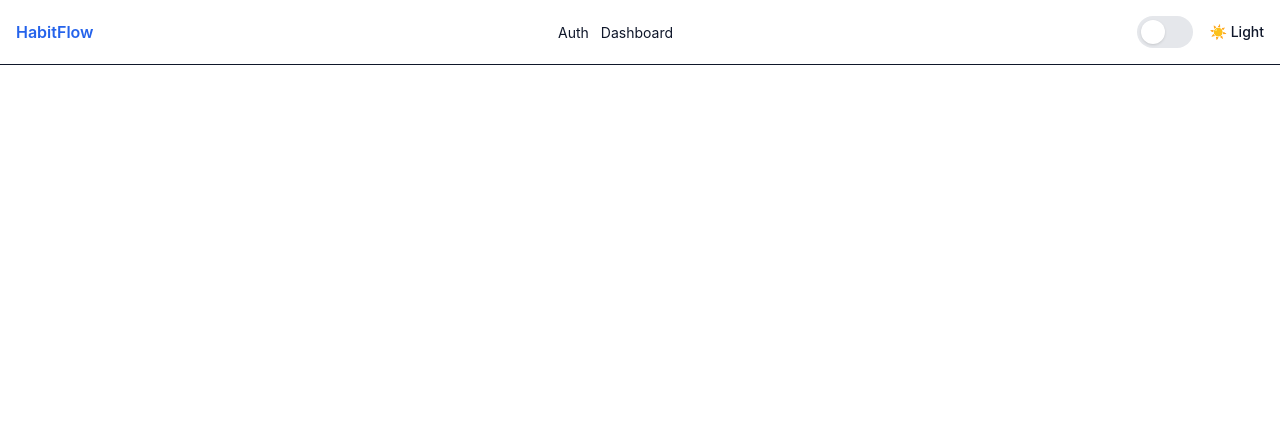
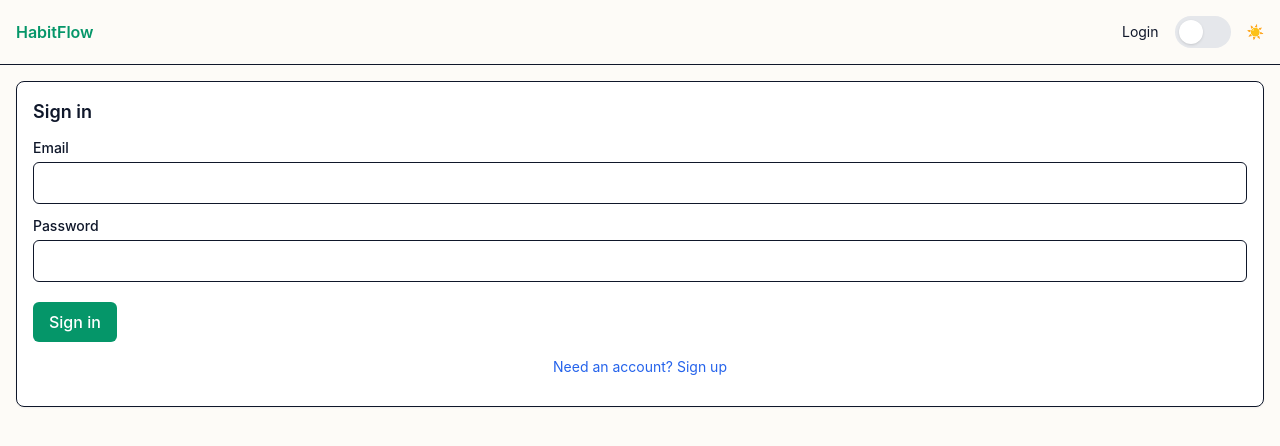
Before and after one commit to darlanRaimundo/HabitFlow, a React (Vite) app in the folder frontend/: page /login in a window 1280 px wide. Shown: the top 446 px of the page. Built offline with nearby package versions, Linux system fonts and the light colour scheme.

Commit message:
feat: Add login and registration functionality with new API service, update navigation, and refresh color theme.

```diff
--- a/frontend/src/App.tsx
+++ b/frontend/src/App.tsx
@@ -1,14 +1,24 @@
 import React from 'react';
-import { Routes, Route, Link } from 'react-router-dom';
+import { Routes, Route, Link, useNavigate, useLocation } from 'react-router-dom';
 import { useTheme } from './app/theme/ThemeProvider';
 import Switch from './app/components/Switch';
+import Button from './app/components/Button';
 import Home from './pages/Home';
-import Auth from './pages/Auth';
+import Login from './pages/Login';
 import Dashboard from './pages/Dashboard';
 import Habit from './pages/Habit';
+import { api } from './services/api';
 
 export default function App() {
   const { resolved, setTheme } = useTheme();
+  const navigate = useNavigate();
+  const location = useLocation();
+  const isAuthenticated = !!api.getToken();
+
+  function handleLogout() {
+    api.clearTokens();
+    navigate('/login');
+  }
 
   return (
     <div>
@@ -17,27 +27,38 @@ export default function App() {
           <Link to="/" className="font-semibold text-[var(--color-primary)]">
             HabitFlow
           </Link>
-          <div className="space-x-3">
-            <Link to="/auth" className="text-sm">
-              Auth
-            </Link>
-            <Link to="/dashboard" className="text-sm">
+          <div className="flex items-center gap-4">
+            {isAuthenticated ? (
+              <>
+                <Link to="/dashboard" className="text-sm hover:text-[var(--color-primary)]">
                   Dashboard
                 </Link>
-          </div>
+                <button
+                  onClick={handleLogout}
+                  className="text-sm text-red-500 hover:text-red-700"
+                >
+                  Logout
+                </button>
+              </>
+            ) : (
+              <Link to="/login" className="text-sm hover:text-[var(--color-primary)]">
+                Login
+              </Link>
+            )}
             <Switch
               checked={resolved === 'dark'}
               onChange={(v) => setTheme(v ? 'dark' : 'light')}
-            label={resolved === 'dark' ? '🌙 Dark' : '☀️ Light'}
+              label={resolved === 'dark' ? '🌙' : '☀️'}
               aria-label="Toggle theme"
             />
+          </div>
         </nav>
       </header>
 
       <main className="container mx-auto px-4">
         <Routes>
           <Route path="/" element={<Home />} />
-          <Route path="/auth" element={<Auth />} />
+          <Route path="/login" element={<Login />} />
           <Route path="/dashboard" element={<Dashboard />} />
           <Route path="/habit/:id" element={<Habit />} />
         </Routes>
--- a/frontend/src/app/components/Input/index.tsx
+++ b/frontend/src/app/components/Input/index.tsx
@@ -1,4 +1,4 @@
-import React from 'react';
+import React, { forwardRef } from 'react';
 
 export interface InputProps extends Omit<React.InputHTMLAttributes<HTMLInputElement>, 'size'> {
   label?: React.ReactNode;
@@ -12,7 +12,7 @@ const SIZE_CLASSES: Record<NonNullable<InputProps['size']>, string> = {
   lg: 'px-4 py-3 text-lg',
 };
 
-const Input: React.FC<InputProps> = ({ label, error, size = 'md', className, ...rest }) => {
+const Input = forwardRef<HTMLInputElement, InputProps>(({ label, error, size = 'md', className, ...rest }, ref) => {
   const sizeCls = SIZE_CLASSES[size];
 
   return (
@@ -21,12 +21,15 @@ const Input: React.FC<InputProps> = ({ label, error, size = 'md', className, ...
         <label className="block text-sm font-medium mb-1 text-[var(--color-text)]">{label}</label>
       ) : null}
       <input
+        ref={ref}
         {...rest}
         className={`block w-full rounded-md bg-[var(--color-surface)] text-[var(--color-text)] border border-[color:var(--color-muted)/0.16] focus:border-[var(--color-primary)] focus:ring-2 focus:ring-[color:var(--color-primary)/0.12] ${sizeCls}`}
       />
       {error ? <p className="mt-1 text-sm text-red-500">{error}</p> : null}
     </div>
   );
-};
+});
+
+
 
 export default Input;
--- a/frontend/src/pages/Dashboard.tsx
+++ b/frontend/src/pages/Dashboard.tsx
@@ -1,23 +1,69 @@
-import React from 'react';
+import React, { useEffect, useState } from 'react';
 import { useNavigate } from 'react-router-dom';
 import Card from '../app/components/Card';
 import Button from '../app/components/Button';
+import { api } from '../services/api';
+
+interface Habit {
+  id: string;
+  title: string;
+  createdAt: string;
+}
 
 export default function Dashboard() {
   const navigate = useNavigate();
+  const [habits, setHabits] = useState<Habit[]>([]);
+  const [loading, setLoading] = useState(true);
+  const [error, setError] = useState<string | null>(null);
+
+  useEffect(() => {
+    loadHabits();
+  }, []);
+
+  async function loadHabits() {
+    try {
+      const data = await api.getHabits();
+      setHabits(data.habits);
+    } catch (err) {
+      setError('Failed to load habits');
+    } finally {
+      setLoading(false);
+    }
+  }
+
+  if (loading) return <div className="p-4">Loading...</div>;
 
   return (
     <div className="space-y-4">
-      <h2 className="text-xl font-semibold">Dashboard</h2>
-      <p className="text-[var(--color-text)]">Simple dashboard view.</p>
-      <Card>
-        <div className="flex flex-col gap-2">
-          <Button onClick={() => navigate('/habit/1')}>Go to habit 1</Button>
-          <Button variant="secondary" onClick={() => navigate('/habit/2')}>
-            Go to habit 2
-          </Button>
+      <div className="flex justify-between items-center">
+        <h2 className="text-xl font-semibold">Dashboard</h2>
+        <Button onClick={() => navigate('/habit/new')} size="sm">
+          + New Habit
+        </Button>
+      </div>
+
+      {error && <div className="text-red-500">{error}</div>}
+
+      {habits.length === 0 ? (
+        <Card>
+          <p className="text-center text-[var(--color-text)] opacity-60 py-4">
+            You don't have any habits yet.
+          </p>
+        </Card>
+      ) : (
+        <div className="grid gap-3">
+          {habits.map((habit) => (
+            <Card key={habit.id}>
+              <div className="flex justify-between items-center">
+                <span className="font-medium">{habit.title}</span>
+                <Button variant="ghost" size="sm" onClick={() => navigate(`/habit/${habit.id}`)}>
+                  View
+                </Button>
+              </div>
+            </Card>
+          ))}
         </div>
-      </Card>
+      )}
     </div>
   );
 }
--- a/frontend/src/pages/Home.tsx
+++ b/frontend/src/pages/Home.tsx
@@ -15,7 +15,7 @@ export default function Home() {
       <h2 className="text-xl font-semibold">Home</h2>
       <p className="text-[var(--color-text)]">This is the public home page.</p>
       <div className="flex gap-2">
-        <Button variant="ghost" onClick={() => navigate('/auth')}>
+        <Button variant="ghost" onClick={() => navigate('/login')}>
           Sign in
         </Button>
         <Button onClick={() => navigate('/dashboard')}>Dashboard</Button>
--- /dev/null
+++ b/frontend/src/pages/Login.tsx
@@ -0,0 +1,98 @@
+import React, { useState, useEffect } from 'react';
+import { useForm } from 'react-hook-form';
+import { z } from 'zod';
+import { zodResolver } from '@hookform/resolvers/zod';
+import { useNavigate } from 'react-router-dom';
+import Card from '../app/components/Card';
+import Input from '../app/components/Input';
+import Button from '../app/components/Button';
+import { api } from '../services/api';
+
+const schema = z.object({
+  email: z.string().email(),
+  password: z.string().min(6),
+  name: z.string().optional(),
+});
+
+type FormValues = z.infer<typeof schema>;
+
+export default function Login() {
+  const navigate = useNavigate();
+  const [isLogin, setIsLogin] = useState(true);
+  const [error, setError] = useState<string | null>(null);
+
+  useEffect(() => {
+    if (api.getToken()) {
+      navigate('/dashboard');
+    }
+  }, [navigate]);
+
+  const { register, handleSubmit, formState: { errors, isSubmitting } } = useForm<FormValues>({
+    resolver: zodResolver(schema),
+  });
+
+  async function onSubmit(data: FormValues) {
+    setError(null);
+    try {
+      let response;
+      if (isLogin) {
+        response = await api.login(data.email, data.password);
+      } else {
+        response = await api.register(data.email, data.password, data.name);
+      }
+
+      api.setTokens(response.token, response.refreshToken);
+      navigate('/dashboard');
+    } catch (err: any) {
+      setError(err.message);
+    }
+  }
+
+  return (
+    <Card title={isLogin ? "Sign in" : "Create account"}>
+      <form onSubmit={handleSubmit(onSubmit)} className="space-y-3">
+        {!isLogin && (
+          <div className="flex flex-col gap-1">
+            <Input label="Name" {...register('name')} type="text" />
+            {errors.name && <span className="text-xs text-red-500">{errors.name.message}</span>}
+          </div>
+        )}
+
+        <div className="flex flex-col gap-1">
+          <Input label="Email" {...register('email')} type="email" />
+          {errors.email && <span className="text-xs text-red-500">{errors.email.message}</span>}
+        </div>
+
+        <div className="flex flex-col gap-1">
+          <Input label="Password" {...register('password')} type="password" />
+          {errors.password && <span className="text-xs text-red-500">{errors.password.message}</span>}
+        </div>
+
+        {error && (
+          <div className="text-red-500 text-sm bg-red-50 p-2 rounded border border-red-100">
+            {error}
+          </div>
+        )}
+
+        <div className="pt-2">
+          <Button type="submit" disabled={isSubmitting}>
+            {isSubmitting ? 'Loading...' : (isLogin ? 'Sign in' : 'Sign up')}
+          </Button>
+        </div>
+
+        <div className="text-center mt-4">
+          <button
+            type="button"
+            onClick={() => {
+              setIsLogin(!isLogin);
+              setError(null);
+            }}
+            className="text-sm text-blue-600 hover:text-blue-800 hover:underline transition-colors"
+          >
+            {isLogin ? "Need an account? Sign up" : "Already have an account? Sign in"}
+          </button>
+        </div>
+      </form>
+    </Card>
+  );
+}
--- /dev/null
+++ b/frontend/src/services/api.ts
@@ -0,0 +1,77 @@
+const API_URL = 'http://localhost:3002';
+
+interface AuthResponse {
+    token: string;
+    refreshToken: string;
+    user: {
+        id: string;
+        email: string;
+        name: string;
+    };
+}
+
+export const api = {
+    async login(email: string, password: string): Promise<AuthResponse> {
+        const response = await fetch(`${API_URL}/auth/login`, {
+            method: 'POST',
+            headers: { 'Content-Type': 'application/json' },
+            body: JSON.stringify({ email, password }),
+        });
+
+        if (!response.ok) {
+            const error = await response.json();
+            throw new Error(error.error || 'Login failed');
+        }
+
+        return response.json();
+    },
+
+    async register(email: string, password: string, name?: string): Promise<AuthResponse> {
+        const response = await fetch(`${API_URL}/auth/register`, {
+            method: 'POST',
+            headers: { 'Content-Type': 'application/json' },
+            body: JSON.stringify({ email, password, name }),
+        });
+
+        if (!response.ok) {
+            const error = await response.json();
+            throw new Error(error.error || 'Registration failed');
+        }
+
+        return response.json();
+    },
+
+    setTokens(token: string, refreshToken: string) {
+        localStorage.setItem('token', token);
+        localStorage.setItem('refreshToken', refreshToken);
+    },
+
+    getToken() {
+        return localStorage.getItem('token');
+    },
+
+    clearTokens() {
+        localStorage.removeItem('token');
+        localStorage.removeItem('refreshToken');
+    },
+
+    async getHabits() {
+        const token = this.getToken();
+        const response = await fetch(`${API_URL}/habits`, {
+            headers: {
+                'Authorization': `Bearer ${token}`,
+                'Content-Type': 'application/json',
+            },
+        });
+
+        if (!response.ok) {
+            if (response.status === 401) {
+                this.clearTokens();
+                window.location.href = '/login';
+            }
+            throw new Error('Failed to fetch habits');
+        }
+
+        return response.json();
+    },
+};
--- a/frontend/src/style.css
+++ b/frontend/src/style.css
@@ -4,28 +4,37 @@
 
 /* You can add custom base styles here */
 @layer base {
+
   html,
   body {
     height: 100%;
   }
+
   /* Design tokens: colors are mapped to CSS variables so we can toggle dark/light */
   :root {
-    --color-bg: #ffffff;
+    --color-bg: #fdfbf7;
+    /* Warm Off-white */
     --color-surface: #ffffff;
     --color-text: #0f172a;
-    --color-primary: #2563eb;
+    --color-primary: #059669;
+    /* Emerald 600 */
     --color-on-primary: #ffffff;
     --color-muted: #6b7280;
     --radius-md: 8px;
   }
 
   .dark {
-    --color-bg: #071024;
-    --color-surface: #071024;
-    --color-text: #e6eef8;
-    --color-primary: #60a5fa;
-    --color-on-primary: #07203a;
-    --color-muted: #9ca3af;
+    --color-bg: #022c22;
+    /* Emerald 950 */
+    --color-surface: #064e3b;
+    /* Emerald 900 */
+    --color-text: #ecfdf5;
+    /* Emerald 50 */
+    --color-primary: #34d399;
+    /* Emerald 400 */
+    --color-on-primary: #022c22;
+    --color-muted: #6ee7b7;
+    /* Emerald 300 */
   }
 
   body {
@@ -47,6 +56,7 @@
   .theme-toggle {
     @apply inline-flex items-center gap-2 px-3 py-1 rounded-md bg-gray-200 text-sm text-gray-800 hover:bg-gray-300;
   }
+
   .dark .theme-toggle {
     @apply bg-gray-700 text-gray-100 hover:bg-gray-600;
   }
```
Also changed, not shown: frontend/src/pages/Auth.tsx (deleted, +0 -44 lines). Lines whose indentation alone changed are shown as unchanged.
